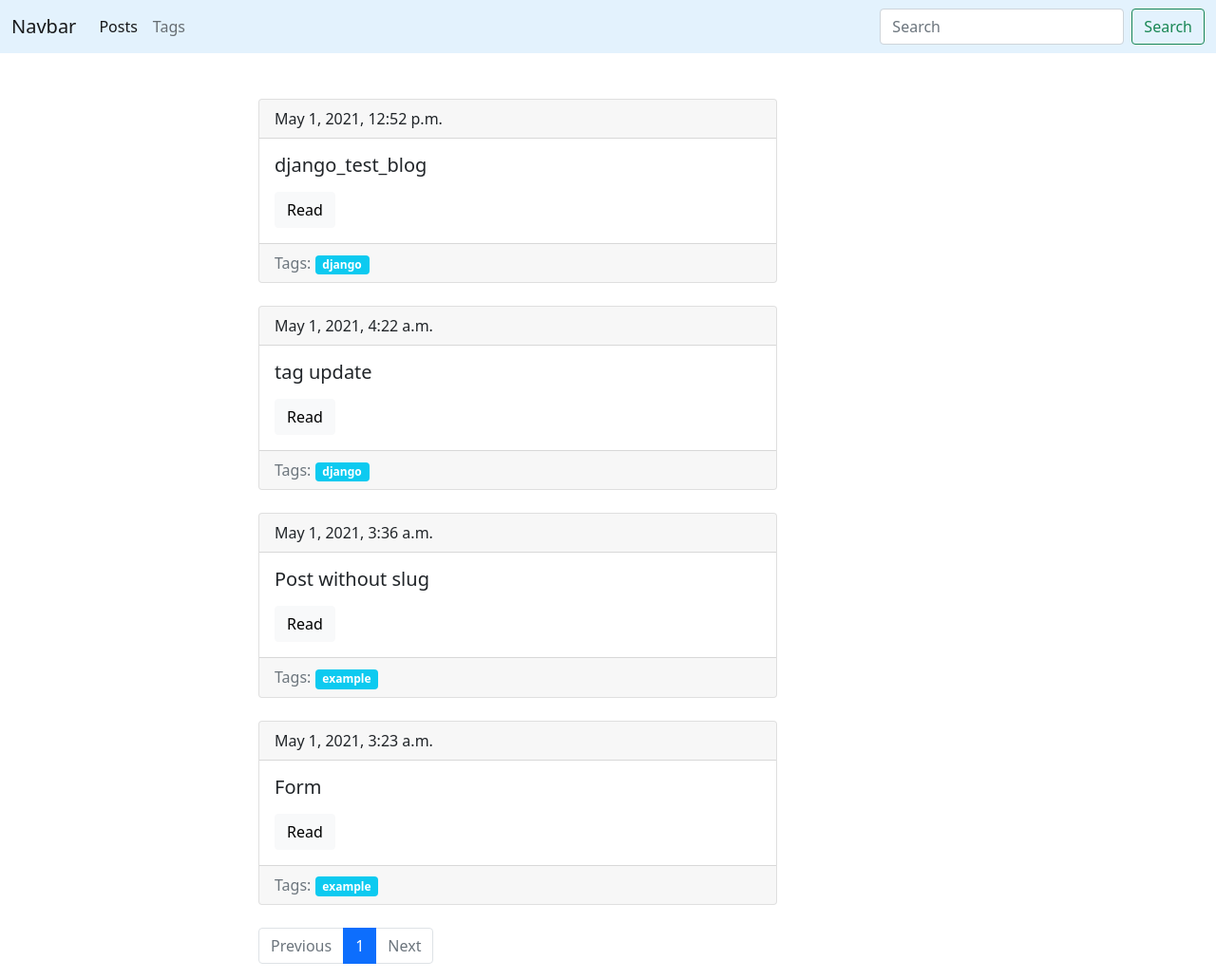
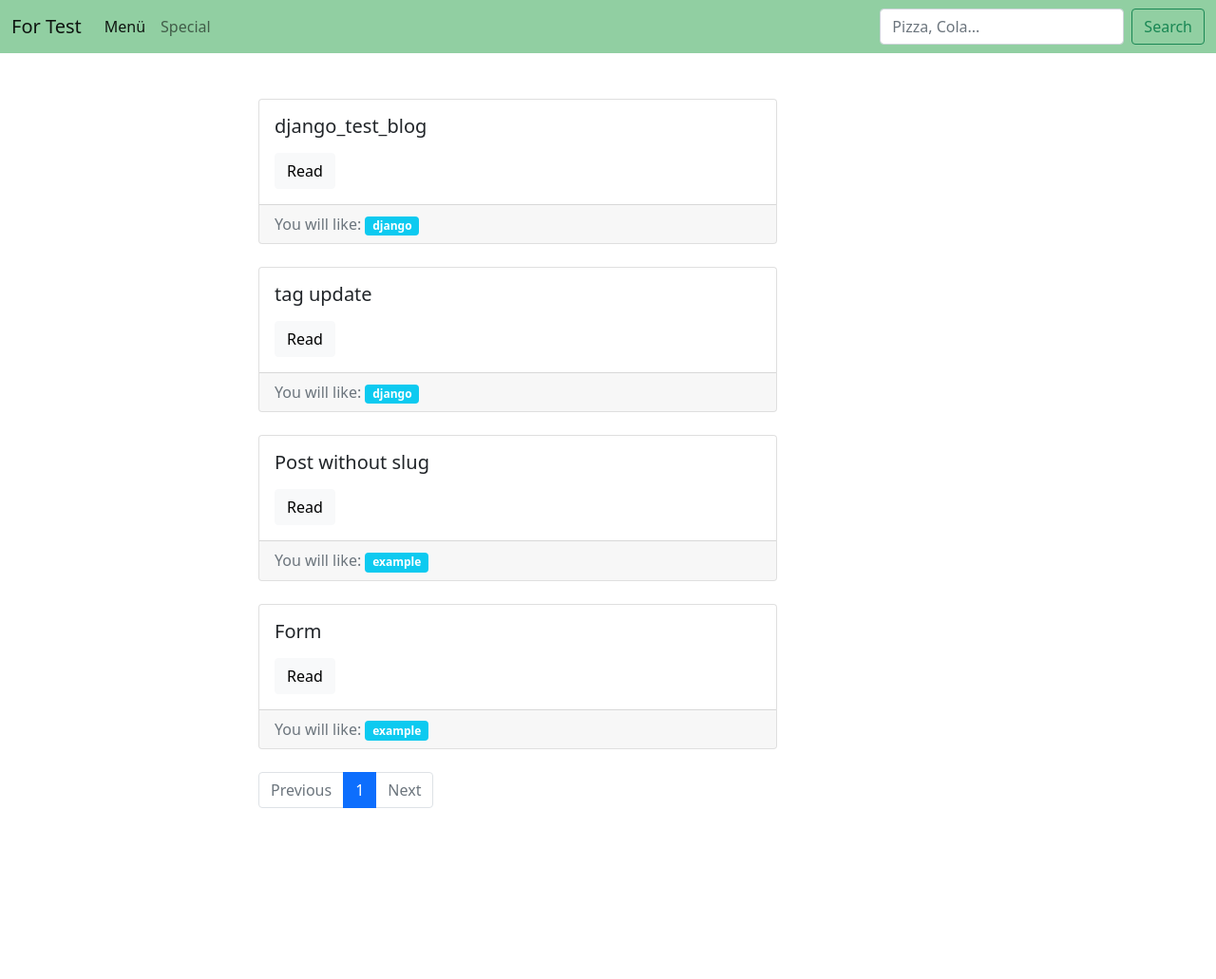
Before and after one commit to Spektroskopie/blogengine, a Django app: page /blog/ in a window 1280 px wide. Shown: the whole page at 95% size. After the commit the page ends 851 px from the top, so only its background shows below. Run offline with Django 3.2, Linux system fonts and the light colour scheme; data comes from the database, SQL or seed files in the repository; both versions use the stored data as it was after the commit.

Commit message:
some style change.

```diff
--- a/blog/templates/blog/includes/post_card_templates.html
+++ b/blog/templates/blog/includes/post_card_templates.html
@@ -1,7 +1,7 @@
 <div class="card mb-4">
-  <div class="card-header">
+  <!-- <div class="card-header">
     {{ post.date_pub}}
-  </div>
+  </div> -->
   <div class="card-body">
     <h5 class="card-title">{{ post.title }}</h5>
     <p class="card-text">{{ post.body|truncatewords:15 }}</p>
@@ -9,7 +9,7 @@
   </div>
 
   <div class="card-footer text-muted">
-    Tags:
+    You will like:
     {% for tag in post.tags.all %}
       <a href="{{ tag.get_absolute_url }}">
         <span class="badge bg-info">{{ tag.title }}</span>
--- a/templates/base.html
+++ b/templates/base.html
@@ -19,26 +19,26 @@
 </head>
 <body>
 
-  <nav class="navbar navbar-expand-lg navbar-light" style="background-color: #e3f2fd;">
+  <nav class="navbar navbar-expand-lg navbar-light" style="background-color: #91cfa2;">
     <div class="container-fluid">
-      <a class="navbar-brand" href="#">Navbar</a>
+      <a class="navbar-brand" href="#">For Test</a>
       <button class="navbar-toggler" type="button" data-bs-toggle="collapse" data-bs-target="#navbarSupportedContent" aria-controls="navbarSupportedContent" aria-expanded="false" aria-label="Toggle navigation">
         <span class="navbar-toggler-icon"></span>
       </button>
       <div class="collapse navbar-collapse" id="navbarSupportedContent">
         <ul class="navbar-nav me-auto mb-2 mb-lg-0">
           <li class="nav-item">
-            <a class="nav-link active" aria-current="page" href="{% url 'posts_list_url' %}">Posts</a>
+            <a class="nav-link active" aria-current="page" href="{% url 'posts_list_url' %}">Menü</a>
           </li>
           <li class="nav-item">
-            <a class="nav-link" href="{% url 'tags_list_url' %}">Tags</a>
+            <a class="nav-link" href="{% url 'tags_list_url' %}">Special</a>
           </li>
 
         </ul>
 
 
         <form class="d-flex" action="{% url 'posts_list_url' %}">
-          <input class="form-control me-2" type="search" placeholder="Search" aria-label="Search" name='search'>
+          <input class="form-control me-2" type="search" placeholder="Pizza, Cola..." aria-label="Search" name='search'>
           <button class="btn btn-outline-success" type="submit">Search</button>
         </form>
 
```
Also changed, not shown: db.sqlite3.
